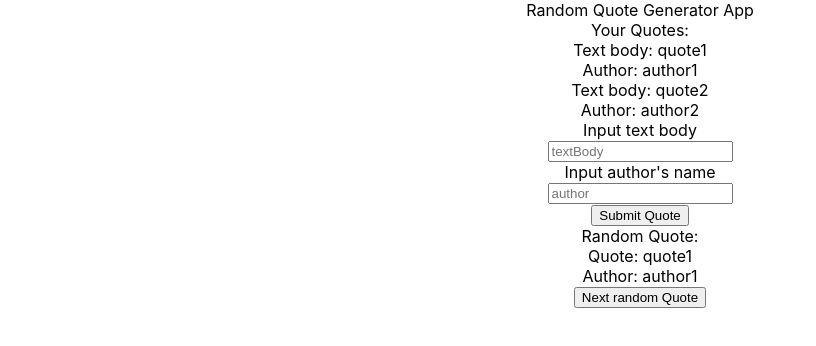
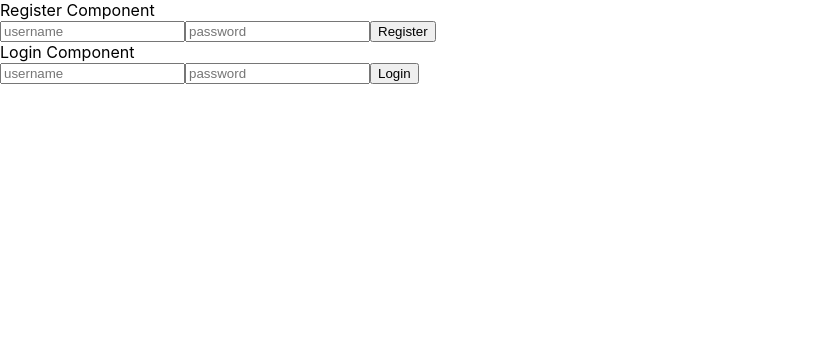
Before and after one commit to jeffyjkang/RandomQuoteGenerator, a React (Create React App) app in the folder random-quote-generator/: page / in a window 1280 px wide. Shown: the top 346 px of the page, without its empty margins (0-816 px from the left). Built offline with nearby package versions, Linux system fonts and the light colour scheme.

Commit message:
auth/register/login, need to add router

```diff
--- /dev/null
+++ b/random-quote-generator/src/authentication/Authenticate.js
@@ -0,0 +1,49 @@
+import React, { Component } from "react";
+import Register from "./Register";
+import Login from "./Login";
+
+const Authenticate = App =>
+  class extends Component {
+    constructor(props) {
+      super(props);
+      this.state = {
+        users: [],
+        loggedIn: false
+      };
+    }
+    componentDidMount() {
+      if (localStorage.getItem("user")) {
+        console.log(
+          "localstorage.getItem('user')=",
+          localStorage.getItem("user")
+        );
+        this.setState({ loggedIn: true });
+      } else {
+        this.setState({ loggedIn: false });
+      }
+    }
+    //push new user from register component
+    registerNewUser = newUser => {
+      console.log("newUser", newUser.usernameInput, newUser.passwordInput);
+      const registerUser = {
+        username: newUser.usernameInput,
+        password: newUser.passwordInput
+      };
+      // because of the window.location.reload() after users is pushed in
+      // state of users gets reset to empty array, must use routes to
+      // correct route instead of reload
+      this.setState({ users: [...this.state.users, registerUser] });
+      console.log("this.state in auth", this.state);
+    };
+    render() {
+      if (this.state.loggedIn) return <App />;
+      return (
+        <div>
+          <Register registerNewUser={this.registerNewUser} />
+          <Login />
+        </div>
+      );
+    }
+  };
+
+export default Authenticate;
--- /dev/null
+++ b/random-quote-generator/src/authentication/Login.js
@@ -0,0 +1,50 @@
+import React, { Component } from "react";
+
+class Login extends Component {
+  constructor(props) {
+    super(props);
+    this.state = {
+      usernameInput: "",
+      passwordInput: ""
+    };
+  }
+  editLoginHandler = e => {
+    console.log(e);
+    this.setState({ [e.target.name]: e.target.value });
+  };
+  handleLoginSubmitForm = e => {
+    e.preventDefault();
+    console.log(e);
+    const username = this.state.usernameInput;
+    const password = this.state.passwordInput;
+    localStorage.setItem("user", username);
+    localStorage.setItem("password", password);
+    window.location.reload();
+  };
+  render() {
+    return (
+      <div>
+        <div>Login Component</div>
+        <form action="" onSubmit={this.handleLoginSubmitForm}>
+          <input
+            type="text"
+            name="usernameInput"
+            onChange={this.editLoginHandler}
+            placeholder="username"
+            value={this.state.usernameInput}
+          />
+          <input
+            type="password"
+            name="passwordInput"
+            onChange={this.editLoginHandler}
+            placeholder="password"
+            value={this.state.passwordInput}
+          />
+          <button>Login</button>
+        </form>
+      </div>
+    );
+  }
+}
+
+export default Login;
--- /dev/null
+++ b/random-quote-generator/src/authentication/Register.js
@@ -0,0 +1,52 @@
+import React, { Component } from "react";
+
+class Register extends Component {
+  constructor(props) {
+    super(props);
+    this.state = {
+      usernameInput: "",
+      passwordInput: ""
+    };
+  }
+  editRegisterHandler = e => {
+    console.log(e);
+    this.setState({ [e.target.name]: e.target.value });
+  };
+  handleRegisterSubmitForm = properties => e => {
+    e.preventDefault();
+    console.log("this.props", properties);
+    const username = this.state.usernameInput;
+    const password = this.state.passwordInput;
+    localStorage.setItem("user", username);
+    localStorage.setItem("password", password);
+    properties.registerNewUser(this.state);
+    // window.location.reload();
+  };
+  render() {
+    console.log("this.props in Register component", this.props);
+    return (
+      <div>
+        <div>Register Component</div>
+        <form action="" onSubmit={this.handleRegisterSubmitForm(this.props)}>
+          <input
+            type="text"
+            name="usernameInput"
+            onChange={this.editRegisterHandler}
+            placeholder="username"
+            value={this.state.usernameInput}
+          />
+          <input
+            type="password"
+            name="passwordInput"
+            onChange={this.editRegisterHandler}
+            placeholder="password"
+            value={this.state.passwordInput}
+          />
+          <button>Register</button>
+        </form>
+      </div>
+    );
+  }
+}
+
+export default Register;
--- a/random-quote-generator/src/components/RandomQuote.js
+++ b/random-quote-generator/src/components/RandomQuote.js
@@ -14,18 +14,18 @@ class RandomQuote extends Component {
     this.randomQuoteGenerator();
   }
   randomQuoteGenerator = () => {
-    console.log(this.props.quotes);
+    // console.log(this.props.quotes);
     let randomQuote = this.props.quotes[
       Math.floor(Math.random() * this.props.quotes.length)
     ];
-    console.log("randomQuote", randomQuote);
+    // console.log("randomQuote", randomQuote);
     this.setState({
       currentQuote: randomQuote.textBody,
       currentAuthor: randomQuote.author
     });
   };
   render() {
-    console.log("this.props in random quote component", this.props);
+    // console.log("this.props in random quote component", this.props);
     return (
       <div>
         Random Quote:
--- a/random-quote-generator/src/index.js
+++ b/random-quote-generator/src/index.js
@@ -4,7 +4,11 @@ import "./index.css";
 import App from "./App";
 // import * as serviceWorker from "./serviceWorker";
 
-ReactDOM.render(<App />, document.getElementById("root"));
+// import HOC authenticate
+import Authenticate from "./authentication/Authenticate";
+const HOC = Authenticate(App);
+
+ReactDOM.render(<HOC />, document.getElementById("root"));
 
 // If you want your app to work offline and load faster, you can change
 // unregister() to register() below. Note this comes with some pitfalls.
```
